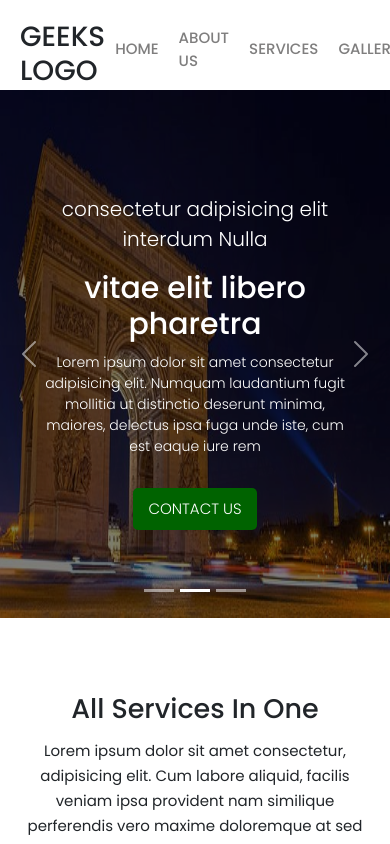
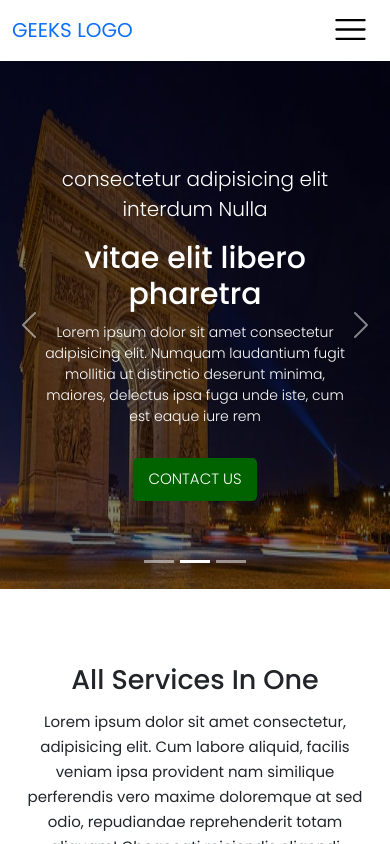
Before and after one commit to Tobiloba007/Innovative-geeks-consult, a React (Create React App) app: page / in a window 390 px wide. Built offline with nearby package versions, Linux system fonts and the light colour scheme.

Commit message:
saturday commit

```diff
--- a/src/components/about/about.css
+++ b/src/components/about/about.css
@@ -400,14 +400,14 @@
     }
     .tour-card-img{
         border-radius: 4px;
-        width: 175px;
-        height: 200px;
+        width: 100px;
+        height: 120px;
     }
     :hover.tour-card-img{
         filter: brightness(50%);
     }
     .tour-card-content{
-        margin: 0px 10px 0px 20px;
+        margin: 0px 2px 0px 8px;
     }
     .tour-card-title{
         font-size: 17px;
@@ -415,8 +415,8 @@
     }
     .tour-card-words{
         font-size: 12px;
-        width: 95%;
-        margin: -5px 0px 0px 0px;
+        width: 100%;
+        margin: -7px 0px 0px 0px;
     }
     .tour-card-btn{
         color: #ffff;
--- a/src/components/header/Header.jsx
+++ b/src/components/header/Header.jsx
@@ -1,10 +1,12 @@
 import React from 'react'
 import './header.css'
 import { motion } from 'framer-motion'
+import { RxHamburgerMenu } from 'react-icons/rx'
 
 
 const Header = () => {
   return (
+    <div className='nav-wrapper'>
     <div className='nav-con'>
         <div className="header-left">
             <h1>GEEKS LOGO</h1>
@@ -25,6 +27,43 @@
             </motion.button>
         </div>
     </div>
+
+                 {/* BOOTSTRAP NAVBAR */}
+<div className='boot-nav'>
+                 <nav class="navbar  navbar-expand-lg bg-body-tertiary">
+  <div class="container-fluid">
+    <a class="navbar-brand" href="#">GEEKS LOGO</a>
+    <button class="navbar-toggler" type="button" data-bs-toggle="collapse" data-bs-target="#navbarNav" aria-controls="navbarNav" aria-expanded="false" aria-label="Toggle navigation">
+      <span class="navbar-toggler-icon"><RxHamburgerMenu /></span>
+    </button>
+    <div class="collapse navbar-collapse" id="navbarNav">
+      <ul class="navbar-nav nav-links-div">
+        <li class="nav-item">
+          <a class="nav-link active" aria-current="page" href="#">Home</a>
+          <hr className='hr-line'/>
+        </li>
+        <li class="nav-item">
+          <a class="nav-link" href="#">About Us</a>
+          <hr className='hr-line'/>
+        </li>
+        <li class="nav-item">
+          <a class="nav-link" href="#">Services</a>
+          <hr className='hr-line'/>
+        </li>
+        <li class="nav-item">
+        <a class="nav-link" href="#">Gallery</a>
+        <hr className='hr-line'/>
+        </li>
+        <li class="nav-item">
+        <button className='nav-btn'>Contact Us</button>
+        </li>
+      </ul>
+    </div>
+  </div>
+</nav>
+</div>
+
+    </div>
   )
 }
 
--- a/src/components/header/header.css
+++ b/src/components/header/header.css
@@ -30,39 +30,67 @@
     color: #fff;
     margin: 0px 0px 15px 25px;
 }
+.boot-nav{
+  display: none;
+}
 
 @media (max-width: 768px) {
     .nav-con{
+        display: none;
+    }
+    .boot-nav{
+        display: unset;
+    }
+    .navbar-toggler{
+        padding: 0px 0px 0px 0px;
+    }
+    .navbar-toggler-icon{
+        font-size: 33px;
+        margin-bottom: -10px;
+    }
+    .nav-links-div{
         display: flex;
+        flex-direction: column;
         align-items: center;
-        justify-content: space-between;
-        padding: 25px 20px 0px 20px;
-        box-Shadow: 5px -5px 10px #8888;
-        background-color: #fff;
-        height: 90px;
+        justify-content: center;
+        margin-top: 20px;
     }
-    /* .header-left{
-        font-size: 19px;
-    } */
-    .header-right{
-        display: flex;
-        align-items: center;
+    .nav-link{
+        color: black;
+        margin-top: 5px;
     }
-
-    .nav-links{
-        padding: 0px 10px;
-        font-size: 15px;
-        font-weight: 500;
-        color: rgba(15, 14, 14, 0.533);
-    }
-    .nav-btn{
-        border: none;
-        background-color: darkgreen;
-        font-size: 14px;
-        font-weight: 300;
-        padding: 5px 10px;
-        border-radius: 5px;
-        color: #fff;
-        margin: 0px 0px 15px 25px;
+    .hr-line{
+        width: 90vw;
+        margin-top: -5px;
     }
 }
+
+
+
+@media (max-width: 480px) {
+    .nav-con{
+        display: none;
+    }
+    .navbar-toggler{
+        padding: 0px 0px 0px 0px;
+    }
+    .navbar-toggler-icon{
+        font-size: 35px;
+        margin-bottom: -10px;
+    }
+    .nav-links-div{
+        display: flex;
+        flex-direction: column;
+        align-items: center;
+        justify-content: center;
+        margin-top: 20px;
+    }
+    .nav-link{
+        color: black;
+        margin-top: 5px;
+    }
+    .hr-line{
+        width: 90vw;
+        margin-top: -5px;
+    }
+}
--- a/src/components/reviews/reviews.css
+++ b/src/components/reviews/reviews.css
@@ -193,7 +193,7 @@
         margin-top: -22px;
     }
     .review-inner-carousel{
-        height: 39vh;
+        height: 42vh;
     }
     .review-div{
         margin: 0px 50px;
```
